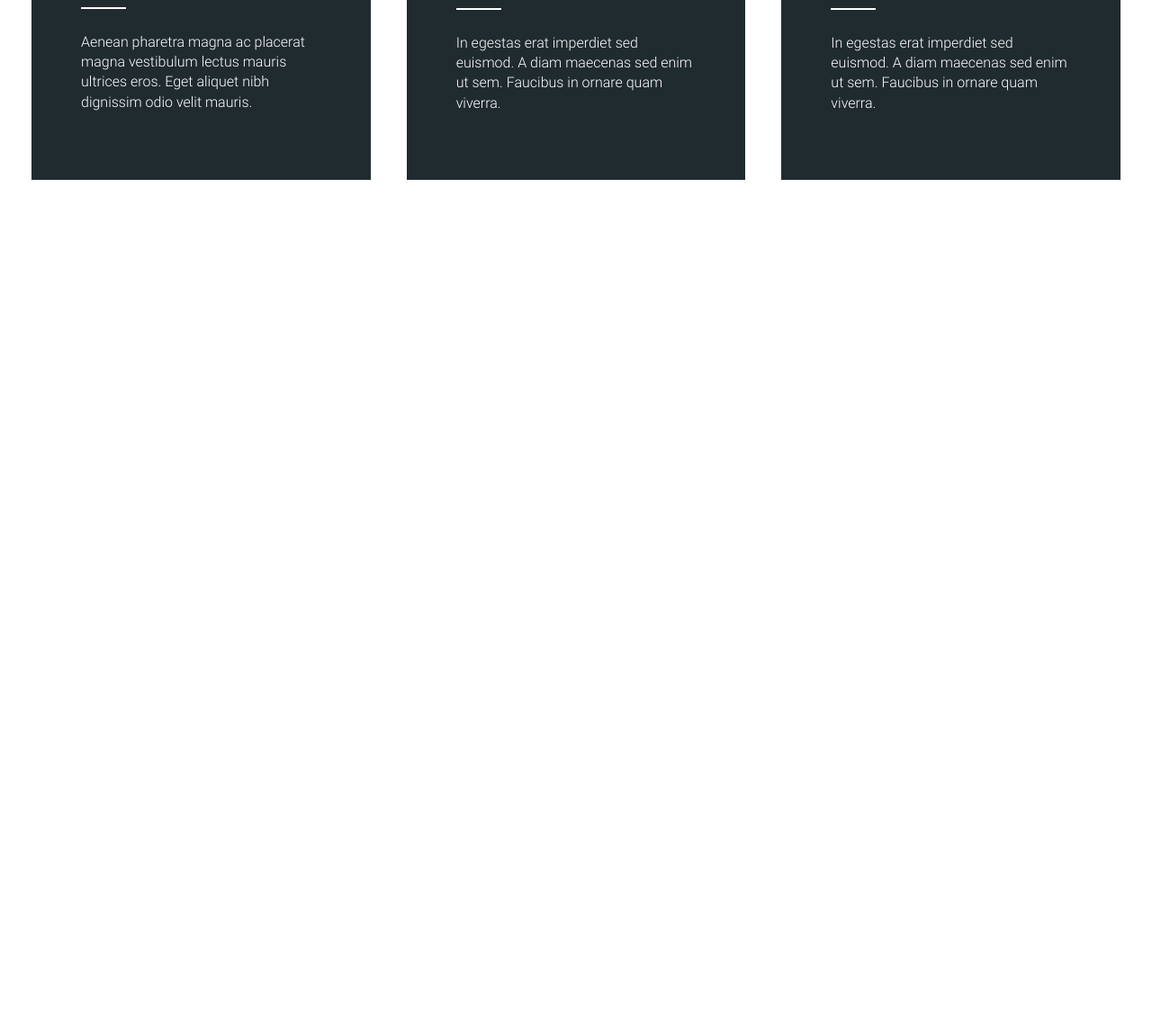
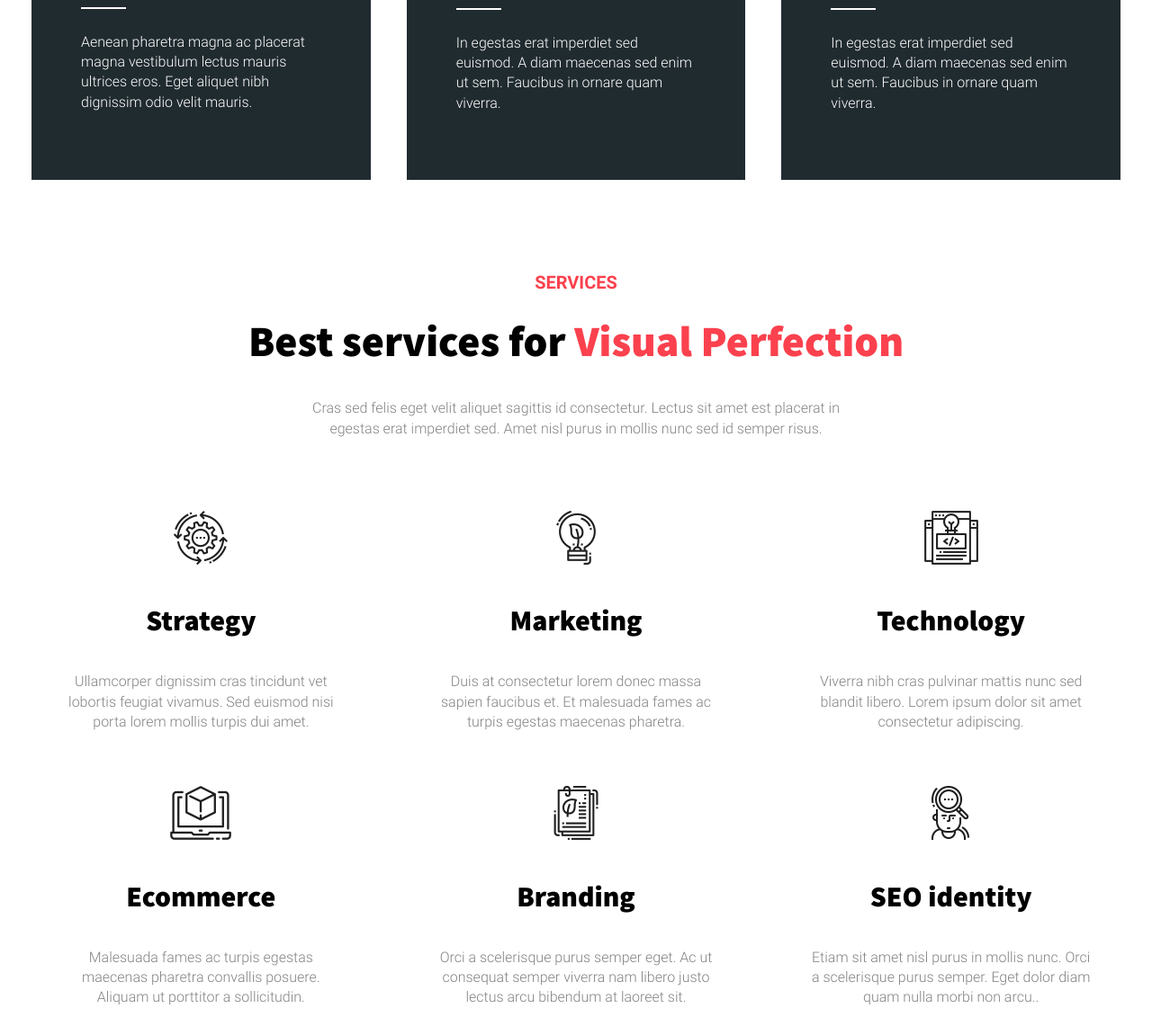
Before and after one commit to AlexSeitov/IT-agency, a plain HTML site: page index.html in a window 1280 px wide. Shown: the part 910-2061 px from the top of the page at 90% size. Before the commit the page ends 1210 px from the top, so only its background shows below. Drawn offline with Linux system fonts and the light colour scheme; files whose address does not match are found by name.

Commit message:
Сверстал блок Services

```diff
--- a/index.html
+++ b/index.html
@@ -84,6 +84,57 @@
             </div> <!--/container-->
         </section>
 
+
+        <!--services-->
+
+        <section class="services">
+            <div class="container">
+                <div class="services__column">
+                    <h3 class="services__subtitle">services</h3>
+                    <h2 class="services__title">Best services for <span>Visual Perfection</span></h2>
+                    <p class="services__text">Cras sed felis eget velit aliquet sagittis id consectetur. Lectus sit amet est placerat in egestas erat imperdiet sed. Amet nisl purus in mollis nunc sed id semper risus.</p>
+                </div>
+
+                <div class="services__row">
+                    <div class="services-item">
+                        <img class="services-item__img" src="img/icon/services/services-1.png" alt="">
+                        <h4 class="services-item__title">Strategy</h4>
+                        <p class="services-item__text">Ullamcorper dignissim cras tincidunt vet lobortis feugiat vivamus. Sed euismod nisi porta lorem mollis turpis dui amet.</p>
+                    </div>
+
+                    <div class="services-item">
+                        <img class="services-item__img" src="img/icon/services/services-2.png" alt="">
+                        <h4 class="services-item__title">Marketing</h4>
+                        <p class="services-item__text">Duis at consectetur lorem donec massa sapien faucibus et. Et malesuada fames ac turpis egestas maecenas pharetra.</p>
+                    </div>
+
+                    <div class="services-item">
+                        <img class="services-item__img" src="img/icon/services/services-3.png" alt="">
+                        <h4 class="services-item__title">Technology</h4>
+                        <p class="services-item__text">Viverra nibh cras pulvinar mattis nunc sed blandit libero. Lorem ipsum dolor sit amet consectetur adipiscing.</p>
+                    </div>
+
+                    <div class="services-item">
+                        <img class="services-item__img" src="img/icon/services/services-4.png" alt="">
+                        <h4 class="services-item__title">Ecommerce</h4>
+                        <p class="services-item__text">Malesuada fames ac turpis egestas maecenas pharetra convallis posuere. Aliquam ut porttitor a sollicitudin.</p>
+                    </div>
+
+                    <div class="services-item">
+                        <img class="services-item__img" src="img/icon/services/services-5.png" alt="">
+                        <h4 class="services-item__title">Branding</h4>
+                        <p class="services-item__text">Orci a scelerisque purus semper eget. Ac ut consequat semper viverra nam libero justo   lectus arcu bibendum at laoreet sit.</p>
+                    </div>
+
+                    <div class="services-item">
+                        <img class="services-item__img" src="img/icon/services/services-6.png" alt="">
+                        <h4 class="services-item__title">SEO identity</h4>
+                        <p class="services-item__text">Etiam sit amet nisl purus in mollis nunc. Orci a scelerisque purus semper. Eget dolor  diam quam nulla morbi non arcu..</p>
+                    </div>
+                </div>
+            </div>
+        </section>
+
     </main>
 
 
--- a/sass/blocks/_services.scss
+++ b/sass/blocks/_services.scss
@@ -0,0 +1,83 @@
+.services {
+}
+
+
+.services__column {
+    text-align: center;
+    margin-bottom: 50px;
+}
+
+.services__subtitle {
+    text-transform: uppercase;
+    font-size: 20px;
+    color: $red;
+    margin-bottom: 18px;
+}
+
+.services__title {
+    font-family: 'Source Sans Pro';
+    font-weight: bold;
+    font-size: 48px;
+    color: $black;
+    margin-bottom: 30px;
+
+    & > span {
+        color: $red;
+    }
+
+    @media (max-width: 576px) {
+        font-size: 30px;
+        margin-bottom: 20px;
+    }
+}
+
+.services__text {
+    max-width: 640px;
+    margin: 0 auto;
+    color: $lightGray-text;
+}
+
+.services__row {
+    display: flex;
+    justify-content: space-between;
+    flex-wrap: wrap;
+    text-align: center;
+}
+
+.services-item {
+    flex: 1 1 33.3333%;
+    padding: 30px 50px;
+
+    @media (max-width: 992px) {
+        padding: 20px 20px;
+    }
+
+    @media (max-width: 576px) {
+        flex: 1 1 auto;
+    }
+}
+
+.services-item__img {
+    margin-bottom: 34px;
+
+    @media (max-width: 576px) {
+        margin-bottom: 20px;
+    }
+}
+
+.services-item__title {
+    font-family: 'Source Sans Pro';
+    font-size: 32px;
+    font-weight: bold;
+    margin-bottom: 34px;
+    color: $black;
+
+    @media (max-width: 576px) {
+        font-size: 26px;
+        margin-bottom: 20px;
+    }
+}
+
+.services-item__text {
+    color: $lightGray-text;
+}
```
Also changed, not shown: css/style.css, 1 other file.
